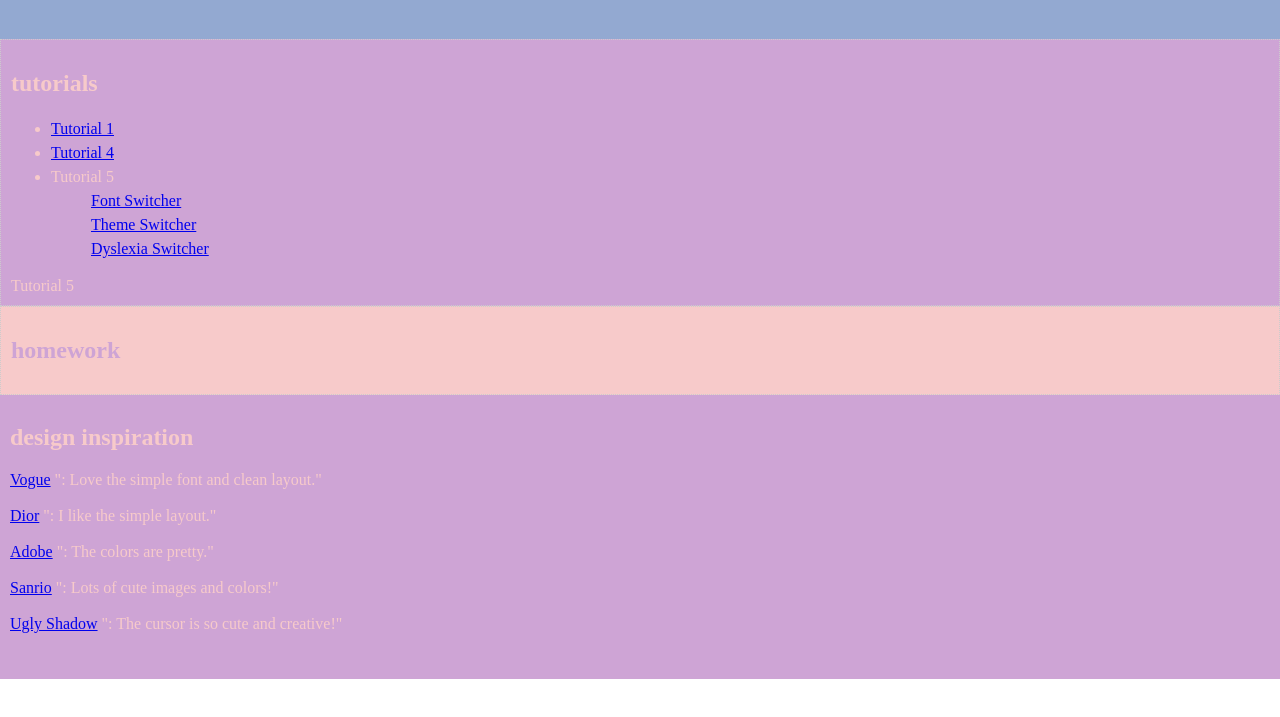
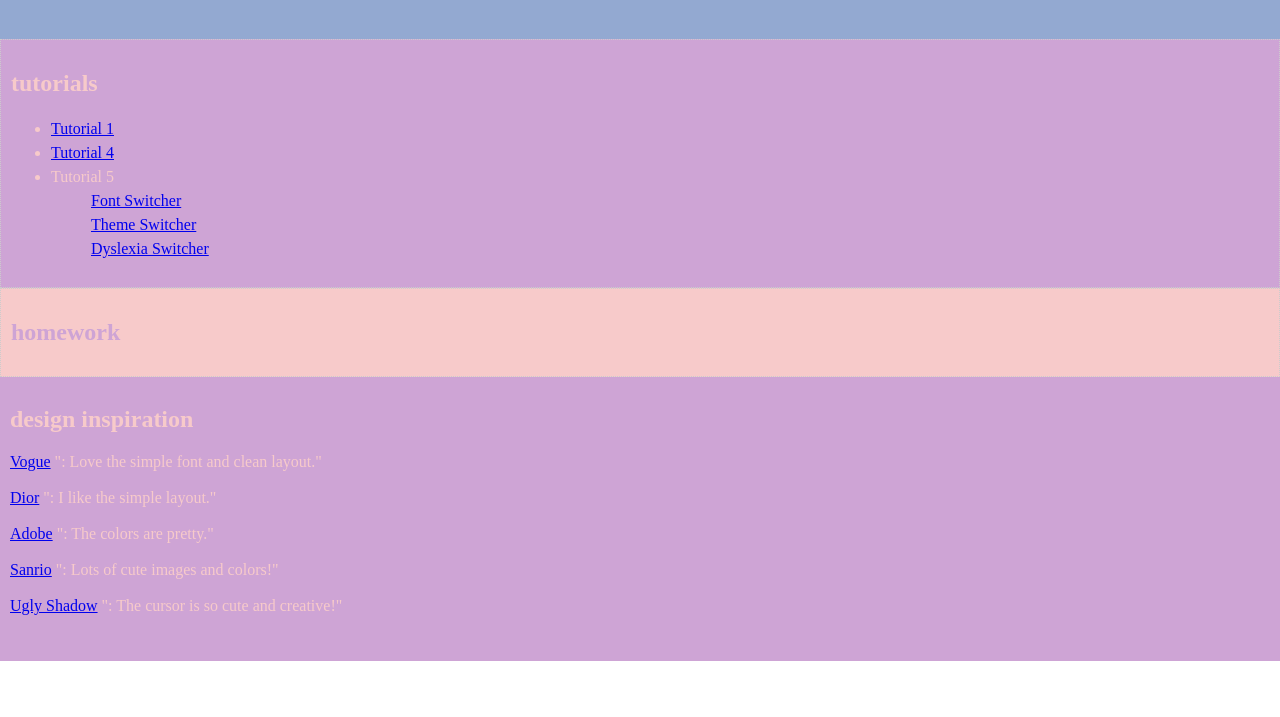
Before and after one commit to jiyoon-ha/cs130-coursework, a plain HTML site: page index.html in a window 1280 px wide. Shown: the part 81-798 px from the top of the page. Drawn offline with Linux system fonts and the light colour scheme.

Commit message:
glitch mode

```diff
--- a/index.html
+++ b/index.html
@@ -34,11 +34,6 @@
                         </ul>
                     </li>
                 </ul>
-
-
-
-
-                Tutorial 5
             </section>
             <section id="homework">
                 <h2>homework</h2>
```
